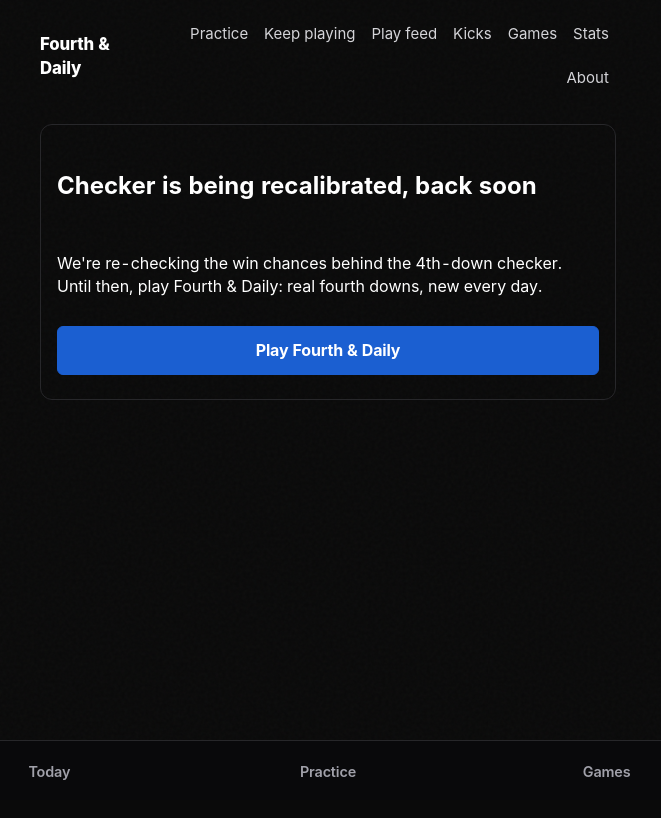
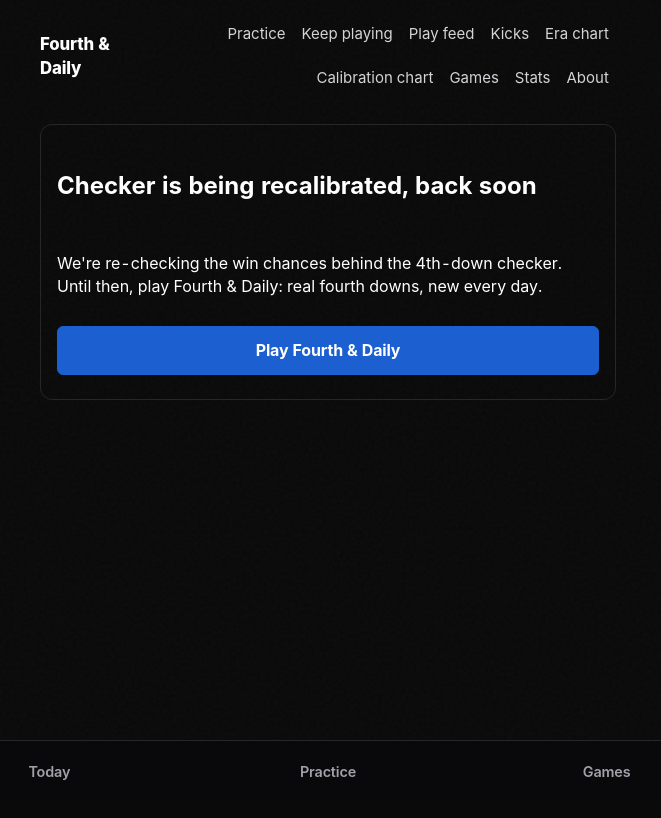
Before and after one commit to nmpy7knjd8-code/nfl-analytics-simulator, a Next.js app in the folder frontend/: page /fourth-down in a window 1280 px wide. Shown: the top 818 px of the page, without its empty margins (312-973 px from the left). Built offline with nearby package versions, Linux system fonts and the light colour scheme.

Commit message:
Nav: add Era chart (/era) and Calibration chart (/calibration) to the ☰ menu after Kicks

```diff
--- a/frontend/components/SiteMenu.tsx
+++ b/frontend/components/SiteMenu.tsx
@@ -13,6 +13,8 @@ export function SiteMenuLinks() {
       <Link href="/endless/">Keep playing</Link>
       <Link href="/feed/">Play feed</Link>
       <Link href="/kicks/">Kicks</Link>
+      <Link href="/era/">Era chart</Link>
+      <Link href="/calibration/">Calibration chart</Link>
       <Link href="/games/">Games</Link>
       <Link href="/daily/stats/">Stats</Link>
       <Link href="/about/">About</Link>
```
